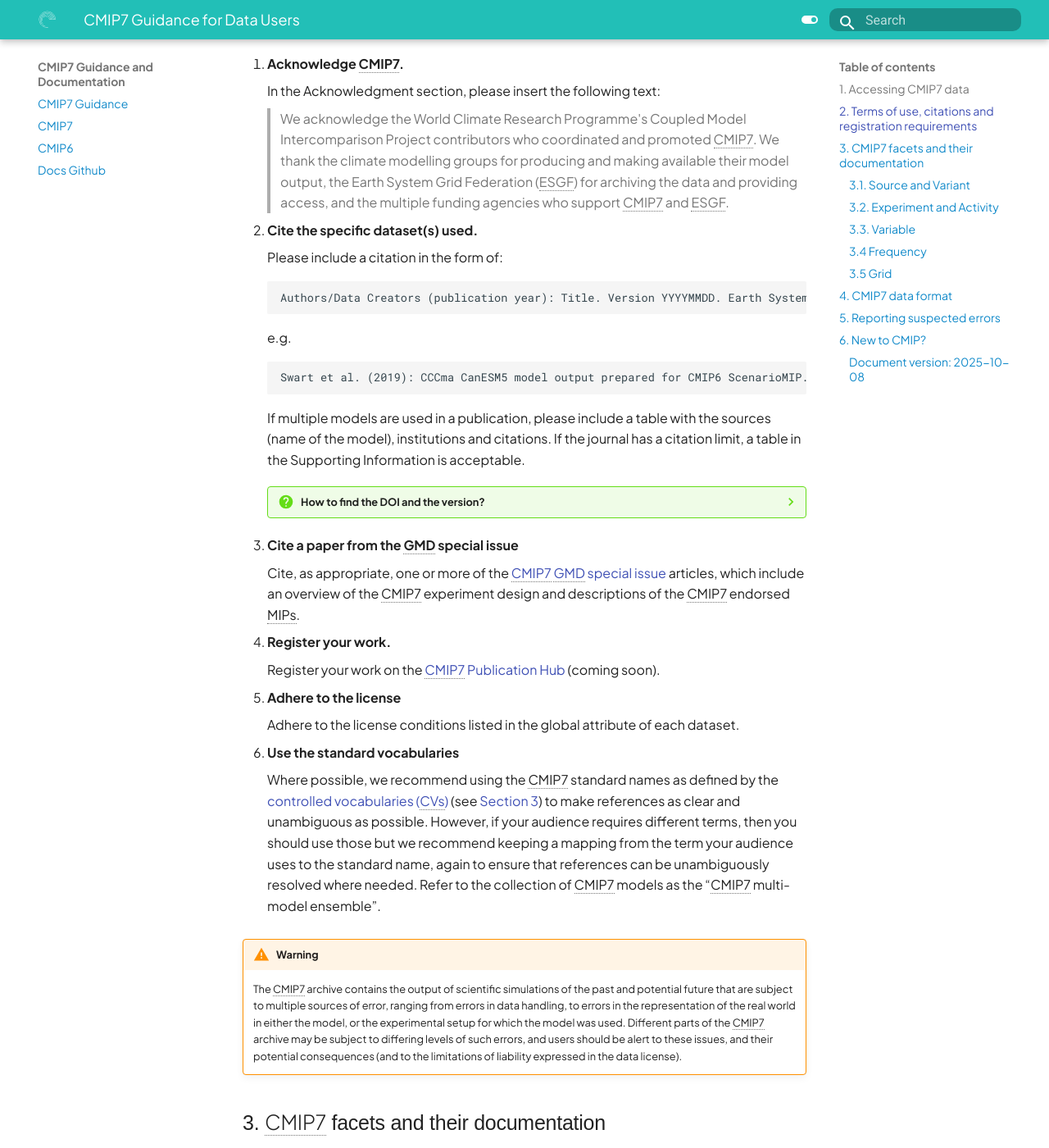
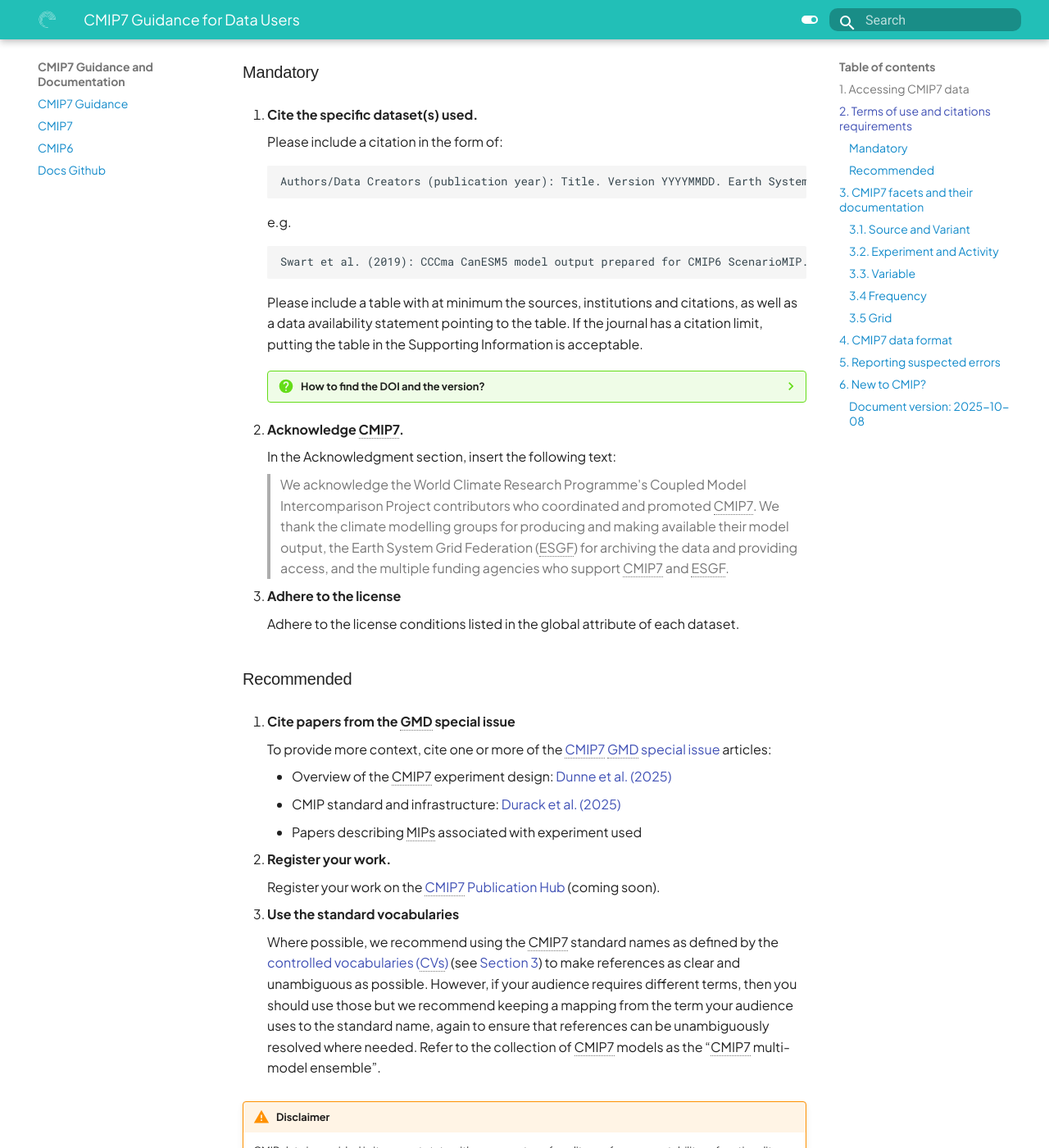
Before and after one commit to WCRP-CMIP/cmip7-guidance, an MkDocs documentation site: the page built from docs/CMIP7/guidance_for_users.md, in a window 1280 px wide and 1400 px high, scrolled down 1231 px. Shown: the whole window at 82% size. Built offline with MkDocs 1.6.1 and Material for MkDocs 9.7.7, drawn with Linux system fonts in a browser that asks for light colours; some web fonts are replaced; some of the changed text lies outside the part shown.

Commit message:
beth's comment and more

```diff
--- a/docs/CMIP7/guidance_for_users.md
+++ b/docs/CMIP7/guidance_for_users.md
@@ -45,18 +45,13 @@ There are 3 options to access the data:
 
 
 
-## 2.  Terms of use, citations and registration requirements
-<!--TODO: Maybe divide in mandatory and optional https://github.com/WCRP-CMIP/cmip7-guidance/issues/30 -->
-<!--TODO: Try to add a link to this in global attrs if possiblee-->
-To enable modelling groups and others who support CMIP7 to demonstrate its impact (and secure ongoing funding), you are required to cite and acknowledge those who have made CMIP7 possible. When using CMIP7 data, you must
+## 2.  Terms of use and citations requirements
+<!--TODO: Make sure we have a link (with persistent URL) to this in the license global attrs-->
+To enable modelling groups and others who support CMIP7 to demonstrate its impact (and secure ongoing funding), you are required to cite and acknowledge those who have made CMIP7 possible. Some best practices are also recommended.
 
- 1. **Acknowledge CMIP7.**
+### Mandatory
 
-    In the Acknowledgment section, please insert the following text:
-
-    >We acknowledge the World Climate Research Programme's Coupled Model Intercomparison Project contributors who coordinated and promoted CMIP7. We thank the climate modelling groups for producing and making available their model output, the Earth System Grid Federation (ESGF) for archiving the data and providing access, and the multiple funding agencies who support CMIP7 and ESGF.
-
- 2. **Cite the specific dataset(s) used.**
+1. **Cite the specific dataset(s) used.**
 
     Please include a citation in the form of:
 
@@ -67,51 +62,63 @@ To enable modelling groups and others who support CMIP7 to demonstrate its impac
         Swart et al. (2019): CCCma CanESM5 model output prepared for CMIP6 ScenarioMIP. Version 20190429. Earth System Grid Federation. https://doi.org/10.22033/ESGF/CMIP6.1317.
 
 
-    If multiple models are used in a publication, please include a table with the sources (name of the model), institutions and citations. If the journal has a citation limit, a table in the Supporting Information is acceptable.
+    Please include a table with at minimum the sources, institutions and citations, as well as a data availability statement pointing to the table. If the journal has a citation limit, putting the table in the Supporting Information is acceptable.
 
     ??? Question "How to find the DOI and the version?"
+        🤖 You can use the python library [CMIPcite][cmipcite]. Input tracking_id(s), dataset PID(s) or file paths(s) to retrieve the citation (textually or in the bibtex format).
 
-        🔍 DOIs can be found through the [Citation Search][citesearch] or in the citation tab of a dataset on MetaGrid. The version is indicated in a column on MetaGrid.
+        🖱️ You can also do the work on CMIPcite by hand: Take the `tracking_id` global attribute of a file and append it to [http://hdl.handle.net/](http://hdl.handle.net/) (e.g., [http://hdl.handle.net/hdl:21.14100/be06a059-363d-47a4-97a2-d5253190fd15](http://hdl.handle.net/hdl:21.14100/be06a059-363d-47a4-97a2-d5253190fd15)). From there, you can follow "The file is part of the following aggregation(s)" and find the DOI and version of the dataset.
 
-        🖱️ It is also possible to take the `tracking_id` global attribute of a file and append it to [http://hdl.handle.net/](http://hdl.handle.net/) (e.g., [http://hdl.handle.net/hdl:21.14100/be06a059-363d-47a4-97a2-d5253190fd15](http://hdl.handle.net/hdl:21.14100/be06a059-363d-47a4-97a2-d5253190fd15)). From there, you can follow "The file is part of the following aggregation(s)" and find the DOI and version of the dataset.
+        🔍 You can also search databases.  The [Citation Search][citesearch] can help you find the DOI (but not the version). MetaGrid results indicate the version and have a citation tab.
 
-        🤖 Instead of doing this by hand, you can also use the PROTOTYPE python library [CMIPcite][cmipcite]. Input tracking_id(s), dataset PID(s) or file paths(s) to retrieve the citation (textually or in the bibtex format).
+        Note that there are two citation granularities (MIP-model-experiment data and MIP-model data) and that the version has to be added separately as it is not included in the DOI.
 
-        Note that there are two citation granularities on experiment data and on model/MIP data.
-        Also, the version has to be added separately as it is not included in the DOI.
         <!--TODO: How should the user choose which one to use ?  -->
-
-        Further information on the data citation concept is described in [Stockhause and Lautenschlager (2017)][Stockhause2017]. Citations can also be searched using [DataCite's catalogue][datacitecat] and [Google's Dataset Search][gdatasetsearch].
 
 
 
- 3. **Cite a paper from the GMD special issue**
+        Further information on the data citation concept is described in [Stockhause and Lautenschlager (2017)][Stockhause2017].
 
-    Cite, as appropriate, one or more of the [CMIP7 GMD special issue][GMDSpecialIssue] articles, which include an overview of the CMIP7 experiment design and descriptions of the CMIP7 endorsed MIPs.
-    <!--TODO: Be clearer about what we actually want here. Maybe use experiment CV to get the right citation, once they have that information. -->
+    <!--TODO: Is this necessary for funding ? or could it be replaced by a data availability statement.-->
 
- 4. **Register your work.**
+2. **Acknowledge CMIP7.**
+
+    In the Acknowledgment section, insert the following text:
+
+    >We acknowledge the World Climate Research Programme's Coupled Model Intercomparison Project contributors who coordinated and promoted CMIP7. We thank the climate modelling groups for producing and making available their model output, the Earth System Grid Federation (ESGF) for archiving the data and providing access, and the multiple funding agencies who support CMIP7 and ESGF.
+
+3. **Adhere to the license**
+
+    Adhere to the license conditions listed in the global attribute of each dataset.
+
+###  Recommended
+
+ 1. **Cite papers from the GMD special issue**
+
+    To provide more context, cite one or more of the [CMIP7 GMD special issue][GMDSpecialIssue] articles:
+
+    * Overview of the CMIP7 experiment design: [Dunne et al. (2025)][dunne2025]
+    * CMIP standard and infrastructure: [Durack et al. (2025)][Durack2025]
+    * Papers describing MIPs associated with experiment used
+
+    <!--Maybe use experiment CV to get the right citation, once they have that information. -->
+
+ 2. **Register your work.**
 
     Register your work on the [CMIP7 Publication Hub][CMIPpubs] (coming soon).
 
 
-5. **Adhere to the license**
-
-    Adhere to the license conditions listed in the global attribute of each dataset.
-
-
-6. **Use the standard vocabularies**
+ 3. **Use the standard vocabularies**
 
     Where possible, we recommend using the CMIP7 standard names as defined by the [controlled vocabularies (CVs)][cmipCvs] (see [Section 3](#3-cmip7-facets-and-their-documentation)) to make references as clear and unambiguous as possible. However, if your audience requires different terms, then you should use those but we recommend keeping a mapping from the term your audience uses to the standard name, again to ensure that references can be unambiguously resolved where needed. Refer to the collection of CMIP7 models as the “CMIP7 multi-model ensemble”.
 
 
 
-!!! warning
+!!! warning "Disclaimer"
 
-    The CMIP7 archive contains the output of scientific simulations of the past and potential future that are subject to multiple sources of error, ranging from errors in data handling, to errors in the representation of the real world in either the model, or the experimental setup for which the model was used. Different parts of the CMIP7 archive may be subject to differing levels of such errors, and users should be alert to these issues, and their potential consequences (and to the limitations of liability expressed in the data license).
+    CMIP data is provided in its current state with no guarantee of quality, performance, stability or functionality. Every effort is being made to identify and address errors and bugs. Users can assist by [reporting these via the Errata service](#5-reporting-suspected-errors).
 
-
-
+    WCRP and CMIP governing bodies, the CMIP International Project Office, CMIP modelling centres, and funders accept no responsibility for any injury, loss, damage, or delay - direct, indirect or consequential - that may result from the use of the CMIP data or reliance on its results.
 
 ## 3. CMIP7 facets and their documentation
 
@@ -161,7 +168,7 @@ The CMIP7 protocol and experiments are described in a [special issue][GMDSpecial
 
 ??? info "Basic Concepts to Understand Experiments"
 
-    Each model participating in CMIP7 will contribute results from the eight DECK experiments. These experiments are the only ones directly overseen by the [CMIP Panel][CMIPPanel], and together these constitute the ongoing (slowly evolving) “CMIP” activity. In addition to the DECK, each modeling group may choose to contribute to any of the [CMIP7 Community MIPs][CMIPMips]. The CMIP panel identifies key experiments to be prioritized on different timelines through fast tracks. The first one is the AFT, which includes a set of Community MIP experiments endorsed by the CMIP panel to address specific needs.
+    Each model participating in CMIP7 will contribute results from the eight DECK experiments. These experiments are the only ones directly overseen by the [CMIP Panel][CMIPPanel], and together these constitute the ongoing (slowly evolving) “CMIP” activity. In addition to the DECK, each modeling group may choose to contribute to any of the [CMIP7 Community MIPs][CMIPMips]. The CMIP panel identifies key experiments to be prioritized on different timelines through fast tracks. The first one is the AFT, which includes a set of Community MIP experiments chosen by the CMIP panel to address specific needs.
 
     MORE COMING SOON
 
@@ -241,6 +248,7 @@ Essential features of CMORized data are :
     * One variable per file
 * Self-describing (all metadata needed to interpret the data are included in the file)
 * Consistent units and standard names following [CF conventions][cfConventionsPage]
+* [Standard chunking](guidance_for_modellers.md#5-model-output-requirements)
 
 
 
```
Also changed, not shown: other parts of docs/CMIP7/guidance_for_users.md (+1 -1 lines), docs/CMIP7/terms_of_use.md (deleted, +0 -10 lines).
